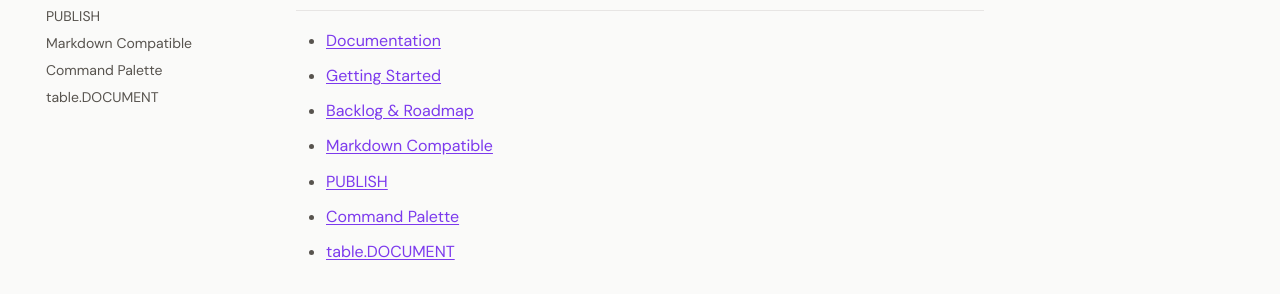
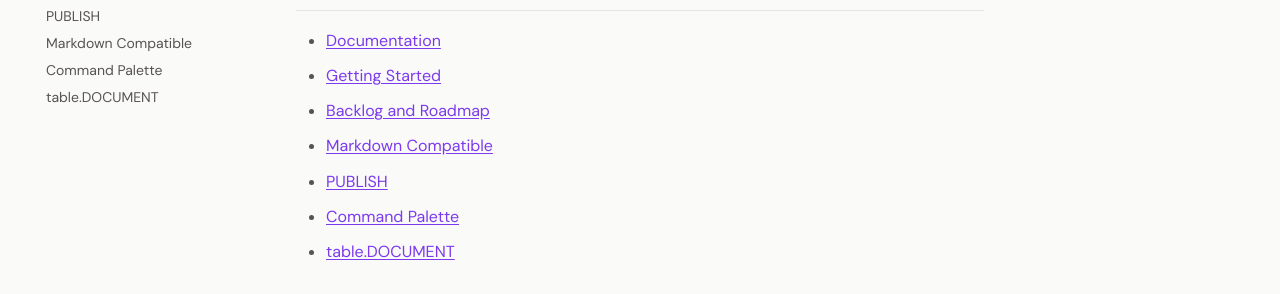
Before and after one commit to larssonhthomas-afk/writebase-docs, an MkDocs documentation site: the page built from docs/index.md, in a window 1280 px wide. Shown: the part 314-608 px from the top of the page. Built offline with MkDocs 1.6.1 and Material for MkDocs 9.7.7, drawn with Linux system fonts in a browser that asks for light colours; some web fonts are replaced.

Commit message:
Update index

```diff
--- a/docs/index.md
+++ b/docs/index.md
@@ -10,7 +10,7 @@ Welcome to WriteBase documentation.
 
 - [Documentation](./[object Object].md)
 - [Getting Started](./[object Object].md)
-- [Backlog & Roadmap](./[object Object].md)
+- [Backlog and Roadmap](./[object Object].md)
 - [Markdown Compatible](./[object Object].md)
 - [PUBLISH](./[object Object].md)
 - [Command Palette](./[object Object].md)
```
